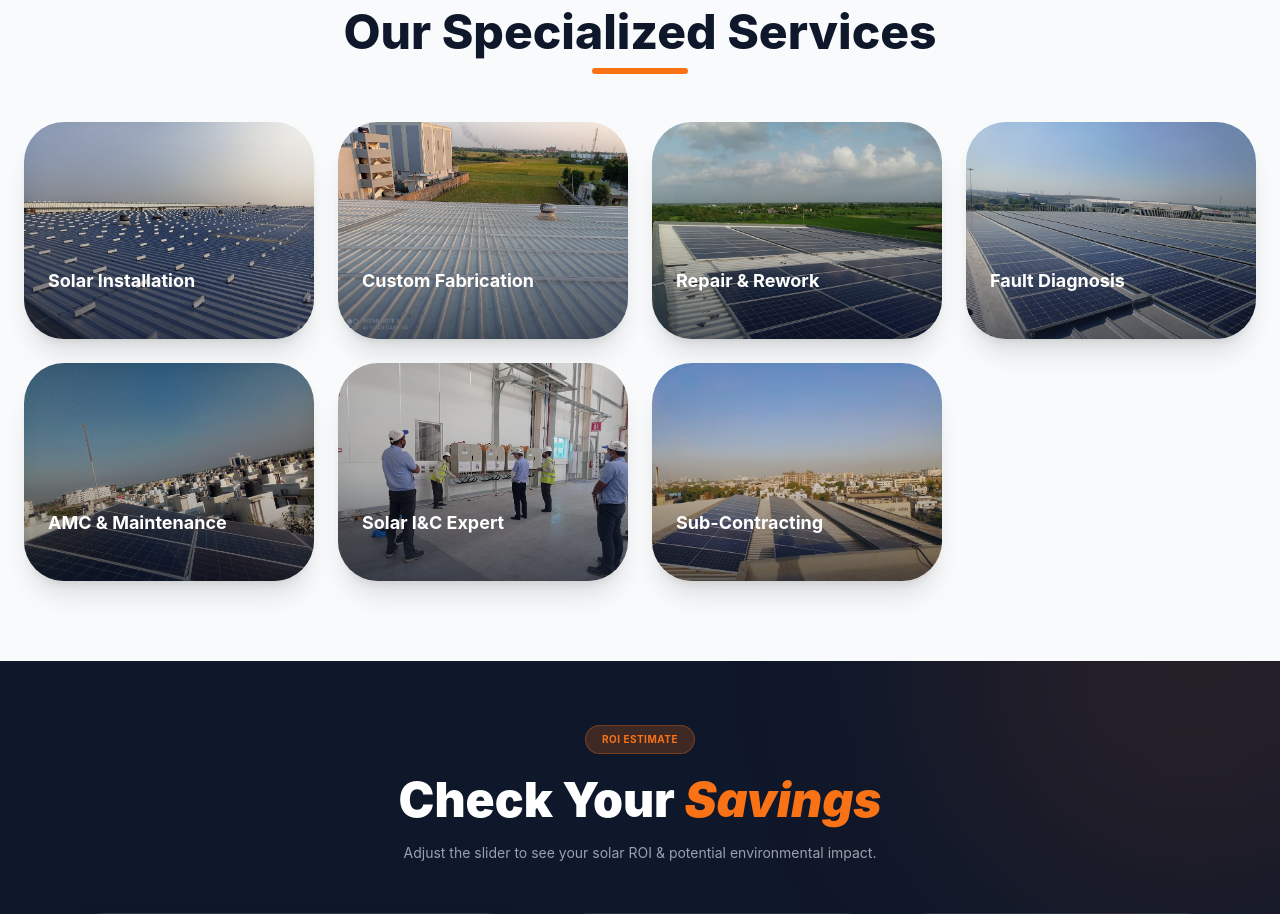
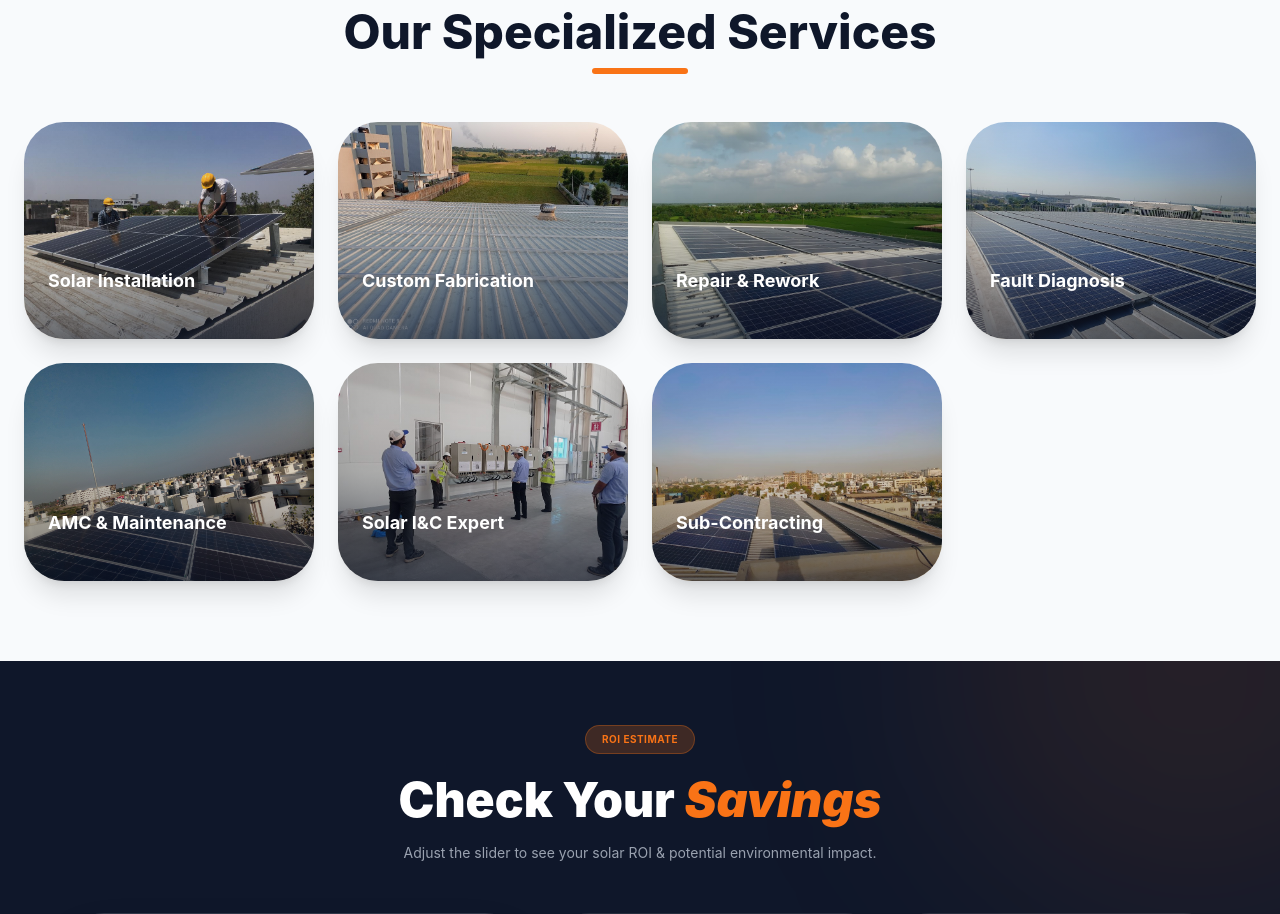
Before and after one commit to t4178571-beep/solarsystem, a React (Vite) app: page / in a window 1280 px wide. Shown: the part 1540-2454 px from the top of the page. Built offline with nearby package versions, Linux system fonts and the light colour scheme.

Commit message:
feat: add site configuration data and project installation image asset

```diff
--- a/src/data/siteData.js
+++ b/src/data/siteData.js
@@ -36,7 +36,7 @@ export const STATS = [
 ];
 
 export const SERVICES = [
-  { icon: '☀️', title: 'Solar Installation', desc: 'Complete residential & commercial solar panel installation. End-to-end I&C work with certified team.', href: '/services', img: '/projects/ind-6.jpg' },
+  { icon: '☀️', title: 'Solar Installation', desc: 'Complete residential & commercial solar panel installation. End-to-end I&C work with certified team.', href: '/services', img: '/projects/solar-install.jpeg' },
   { icon: '🔩', title: 'Custom Fabrication', desc: 'Custom solar mounting structures and fabrication work for any roof type or ground mount system.', href: '/services', img: '/projects/ind-2.jpg' },
   { icon: '🛠️', title: 'Repair & Rework', desc: 'Expert repair and rework services for existing solar systems. Quick turnaround, guaranteed results.', href: '/services', img: '/projects/ind-1.jpg' },
   { icon: '🔍', title: 'Fault Diagnosis', desc: 'Advanced fault diagnosis and troubleshooting for solar panels, inverters, and entire systems.', href: '/services', img: '/projects/ind-4.jpg' },
@@ -107,7 +107,7 @@ export const PRODUCTS_DETAIL = [
     title: 'Solar Installation',
     desc: 'Complete end-to-end solar installation for homes and businesses. We handle everything — site survey, custom design, DISCOM approval, subsidy application, and professional I&C installation.',
     features: ['⚡ Systems: 1kW to 1MW+', '💰 Up to 40% govt subsidy', '📋 All paperwork handled', '🛡️ 25-year panel warranty', '📱 App-based monitoring'],
-    img: '/projects/ind-6.jpg'
+    img: '/projects/solar-install.jpeg'
   },
   {
     tag: '🔩 Precision Work',
```
Also changed, not shown: public/projects/solar-install.jpeg (added).
